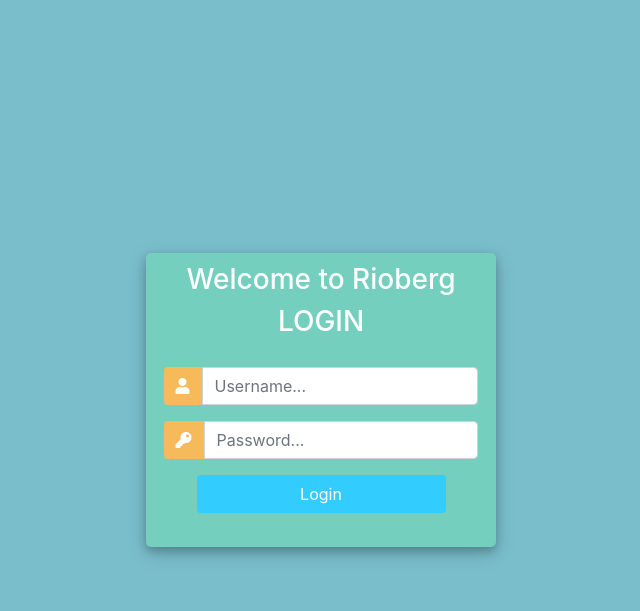
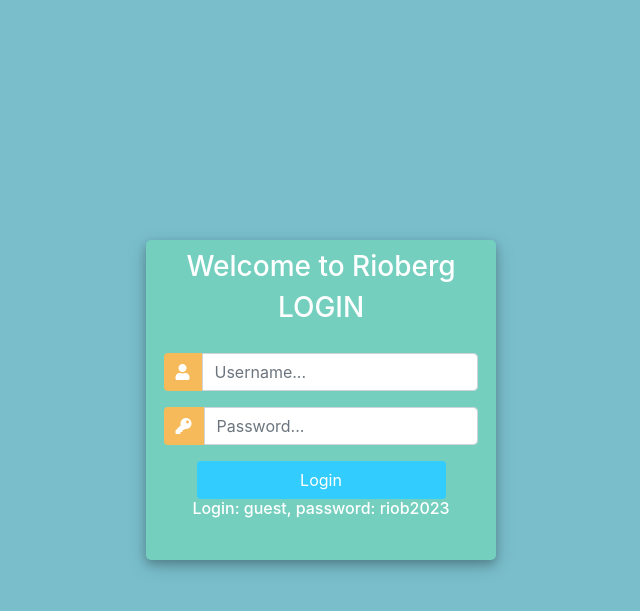
Before and after one commit to alexsteeve/Management-System, a Django app: page /login/ in a window 1280 px wide. Shown: the top 611 px of the page, without its empty margins (319-959 px from the left). Run offline with Django 4.2, Linux system fonts and the light colour scheme; some libraries are stand-ins or nearby versions.

Commit message:
Login Data in the page

```diff
--- a/cars/templates/login.html
+++ b/cars/templates/login.html
@@ -107,6 +107,9 @@
 					</form>
 
 				</div>
+				<div class="d-flex justify-content-center">
+					<h6 id="form-title">Login: guest, password: riob2023</h6>
+				</div>
 				{% for message in messages %}
 				<p id="messages">{{message}}</p>
 				{% endfor %}
--- a/cars/templates/navbar.html
+++ b/cars/templates/navbar.html
@@ -30,7 +30,6 @@
     <span class="hello-msg">Hello, {{request.user}}</span>
     <span class="hello-msg"><a href="{% url 'logout' %}">Logout</a></span>
   </nav> -->
-
   <div class="pos-f-t">
     <div class="collapse" id="navbarToggleExternalContent">
       <div class="bg-primary p-4">
```
